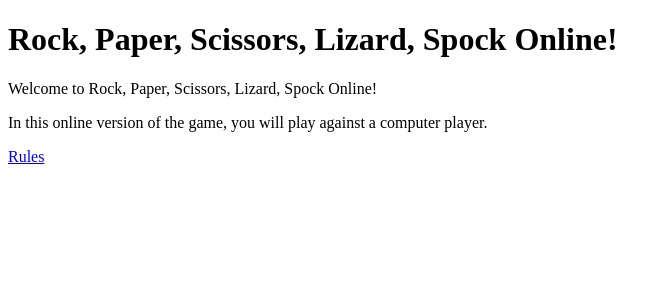
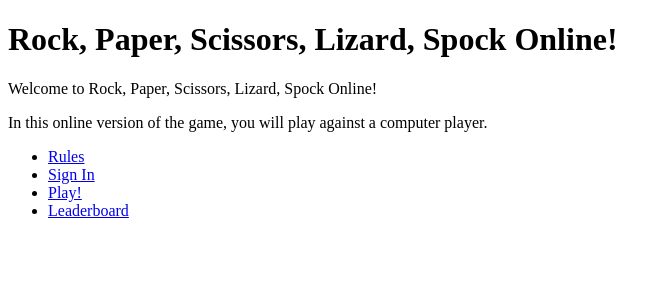
Before and after one commit to CA-Gray90/RPSLS-Online-PY175, a Flask app: page / in a window 1280 px wide. Shown: the top 300 px of the page, without its empty margins (0-670 px from the left). Run offline with Flask 3, Linux system fonts and the light colour scheme.

Commit message:
Added templates for sign up pages, leaderboard, etc

```diff
--- a/app.py
+++ b/app.py
@@ -10,5 +10,19 @@ def home():
 def display_rules():
     return render_template('rules.html')
 
+@app.route('/sign_in')
+def sign_in():
+    return render_template('sign_in.html')
+
+@app.route('/play')
+def play_game():
+    return render_template('play_game.html')
+
+@app.route('/leaderboard')
+def display_leaderboard():
+    # Retrieve leadboard file
+    # display leaderboard > pass it to template
+    return render_template('leaderboard.html')
+
 if __name__ == '__main__':
     app.run(debug=True, port=5003)
--- /dev/null
+++ b/rpsls_online/data/high_scores.yaml
@@ -0,0 +1,4 @@
+charles:
+  wins: 5
+  loses: 3
+  total_score: 2
--- a/templates/home.html
+++ b/templates/home.html
@@ -5,7 +5,13 @@
 {% endblock %}
 
 {% block content %}
+<h1>Rock, Paper, Scissors, Lizard, Spock Online!</h1>
 <header>Welcome to Rock, Paper, Scissors, Lizard, Spock Online!</header>
 <p>In this online version of the game, you will play against a computer player.</p>
-<a href="{{url_for('display_rules')}}">Rules</a>
+<ul>
+  <li><a href="{{ url_for('display_rules') }}">Rules</a></li>
+  <li><a href="{{ url_for('sign_in') }}">Sign In</a></li>
+  <li><a href="{{ url_for('play_game') }}">Play!</a></li>
+  <li><a href="{{ url_for('display_leaderboard') }}">Leaderboard</a></li>
+</ul>
 {% endblock %}
--- a/templates/layout.html
+++ b/templates/layout.html
@@ -8,7 +8,6 @@
   </head>
 
   <body>
-    <h1>Rock, Paper, Scissors, Lizard, Spock Online!</h1>
     {% block content %}
     {% endblock %}
   </body>
```
Also changed, not shown: templates/leaderboard.html (added, +11 -0 lines), templates/play_game.html (added, +9 -0 lines), templates/sign_in.html (added, +11 -0 lines), templates/create_account.html (added).
